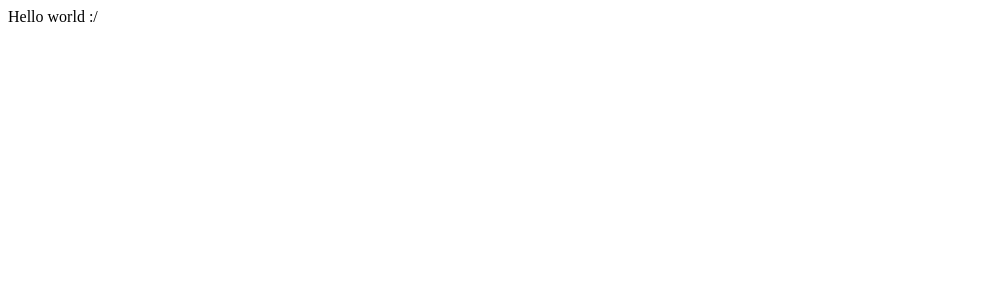
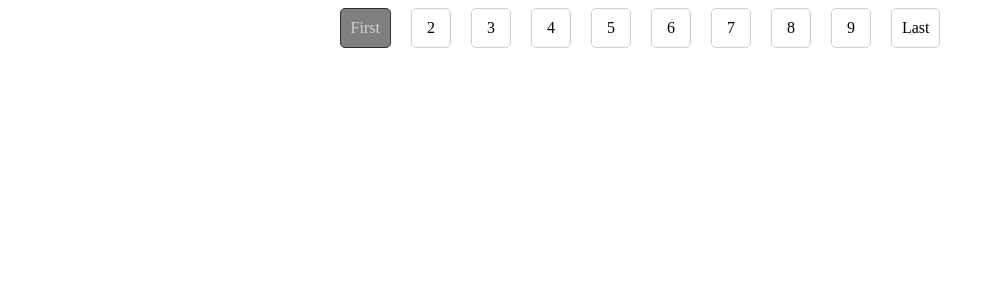
Before and after one commit to EdgarBurelo/Pagination, a React app: page / in a window 1280 px wide. Shown: the top 300 px of the page, without its empty margins (0-995 px from the left). Built offline with nearby package versions, Linux system fonts and the light colour scheme.

Commit message:
first draft of the pagination component

```diff
--- a/src/App.tsx
+++ b/src/App.tsx
@@ -1,9 +1,10 @@
 import React from 'react';
+import Paginate from "./Pagination/Paginate";
 
 const App: React.FC = () => {
     return (
         <div>
-            Hello world :/
+            <Paginate currentPage={1} totalPages={12} />
         </div>
     );
 };
--- /dev/null
+++ b/src/Pagination/Paginate.scss
@@ -0,0 +1,11 @@
+@use 'src/DesignComponents/Styles/_grid.scss' as *;
+@use 'src/DesignComponents/Styles/_colors.scss' as *;
+
+.pagination-container {
+  display: flex;
+  flex-direction: row;
+  flex-wrap: wrap;
+  justify-content: center;
+  align-items: stretch;
+  gap: $unit $unit * 2;
+}
--- /dev/null
+++ b/src/Pagination/Paginate.tsx
@@ -0,0 +1,46 @@
+import React, {ReactElement} from "react";
+import "./Paginate.scss";
+import BorderedButton from "../DesignComponents/Buttons/BorderedButton";
+
+type Paginate = {
+    currentPage: number
+    totalPages: number
+}
+
+const Paginate: React.FC<Paginate> = ({ currentPage, totalPages }) => {
+    const maxDisplayedPages = 10;
+    const shownPages = totalPages / maxDisplayedPages > 1 ? 10 : totalPages
+
+    const onClickPageButton = (event: React.MouseEvent<HTMLElement> & { target: HTMLElement }) => {
+        const pageId: number = parseInt(event.target.id.split("-")[1]);
+        console.log(pageId);
+        // add Generic callback for the click event over any button
+    }
+
+    const buttons: ReactElement[] = [];
+    for (let i = 0; i < maxDisplayedPages; i++) {
+        let label = i === 0 ? 'First' : `${i + 1}`
+        label = i + 1 === maxDisplayedPages ? 'Last' : label
+        let button = (
+            <BorderedButton
+                key={i}
+                active={currentPage === i + 1}
+                id={i + 1}
+                onClick={onClickPageButton}
+            >
+                {label}
+            </BorderedButton>
+        );
+        buttons.push(button);
+    }
+
+    return (
+        <React.Fragment>
+            <div className="pagination-container">
+                {buttons}
+            </div>
+        </React.Fragment>
+    )
+}
+
+export default Paginate;
```
